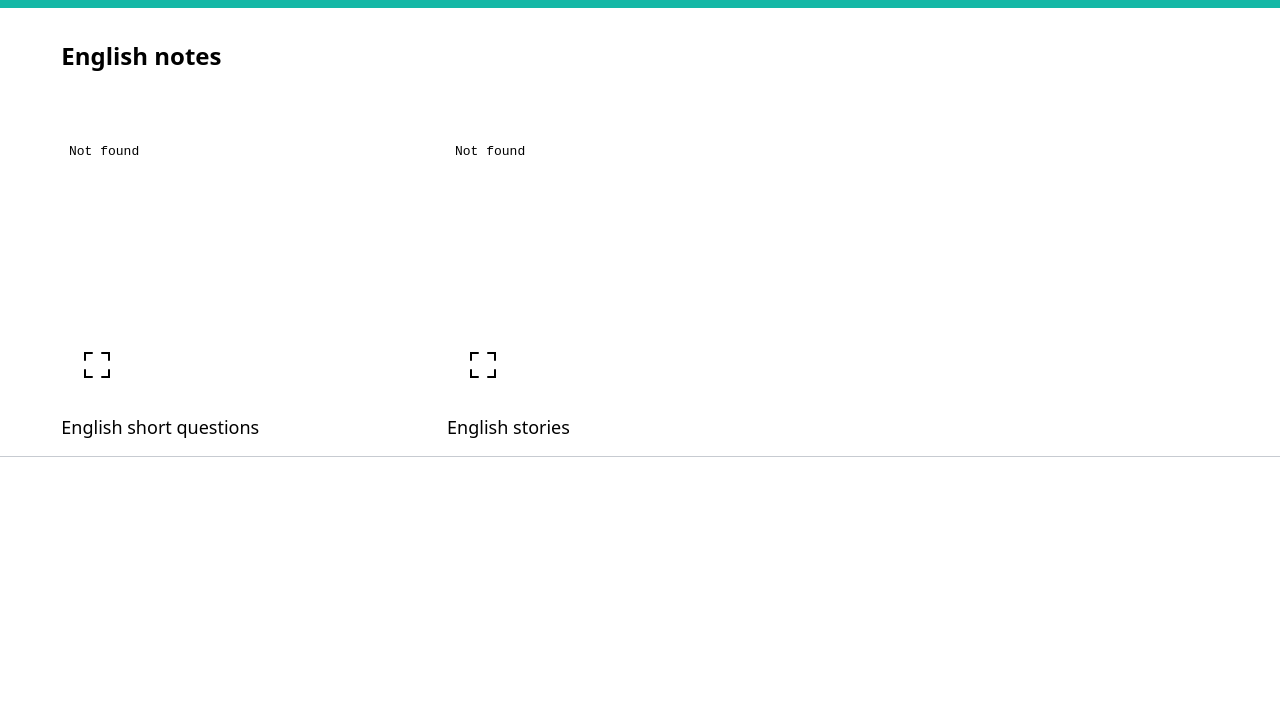
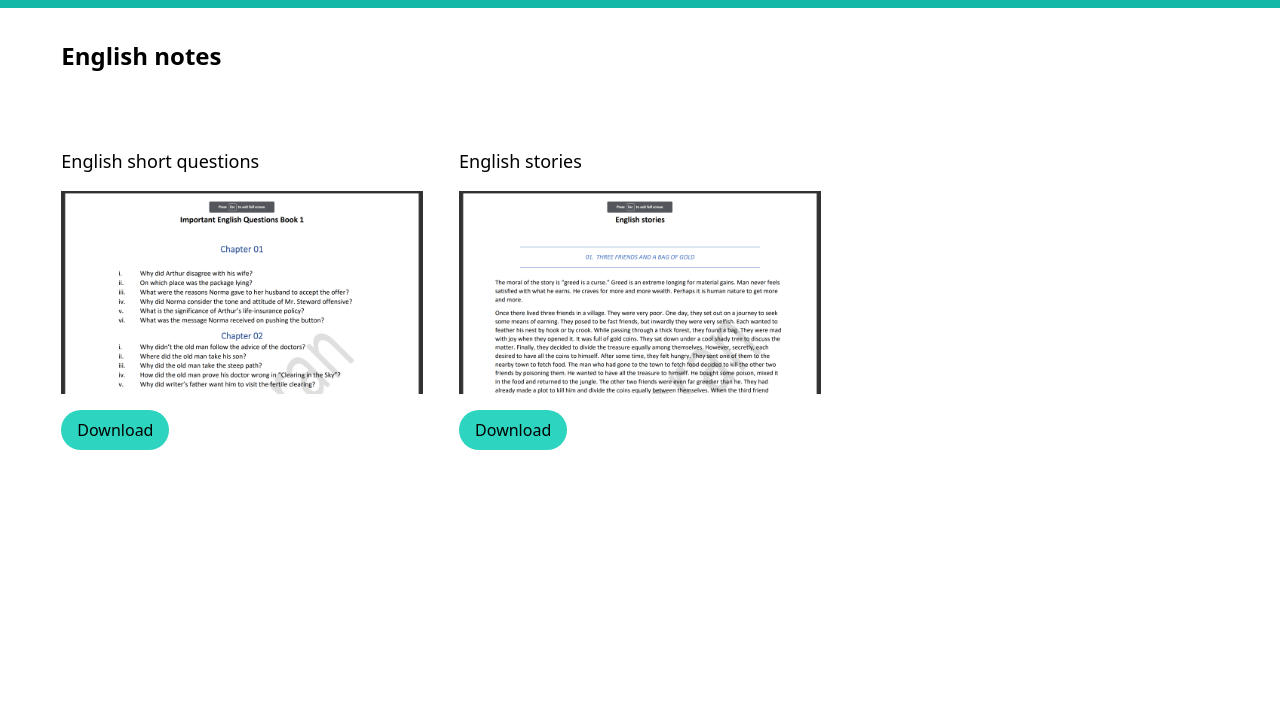
Before and after one commit to kamran8586/Kamran-1st--year-notes, a website: page index.html in a window 1280 px wide. Shown: the part 72-800 px from the top of the page. Drawn offline with Linux system fonts and the light colour scheme; files whose address does not match are found by name.

Commit message:
change iframe to photo

```diff
--- a/index.html
+++ b/index.html
@@ -43,7 +43,7 @@
           <div class="text-sm lg:flex-grow">
             <a
               href="#responsive-header"
-              class="block mt-4 lg:inline-block lg:mt-0 text-teal-200 hover:text-white mr-4"
+              class="block mt-4 lg:inline-block lg:mt-0 text-white hover:text-white mr-4"
             >
               Home
             </a>
@@ -76,39 +76,30 @@
         English notes
       </h3>
       <div
-        class="files md:grid lg:grid-cols-3 md:grid-cols-2 flex flex-col md:space-y-0 space-y-14 items-center lg:h-80"
+        class="files md:grid lg:grid-cols-3 md:grid-cols-2 gap-9 flex flex-col md:space-y-0 space-y-14 items-center lg:h-80"
       >
         <div class="file relative h-72 lg:h-5/6">
-          <iframe
-            src="pdf_files/1st Year English important short question book 1.pdf"
-            class="h-full"
-          >
-          </iframe>
           <p class="text-center md:text-left text-lg my-4">
             English short questions
           </p>
+          <img src="images/short_questions.png" alt="" />
           <a
             href="pdf_files/1st Year English important short question book 1.pdf"
+            class="bg-teal-400 hover:bg-teal-500 py-2 px-4 rounded-full mr-4 block w-fit mt-4"
+            >Download</a
           >
-            <img
-              src="icons/full screen.svg"
-              alt="full_screen"
-              class="full_screen z-50 w-8 block absolute left-5 bottom-4"
-          /></a>
         </div>
         <div class="file relative h-72 lg:h-5/6">
-          <iframe src="pdf_files/English stories .pdf" class="h-full"> </iframe>
           <p class="text-center md:text-left text-lg my-4">English stories</p>
-          <a href="pdf_files/English stories .pdf">
-            <img
-              src="icons/full screen.svg"
-              alt="full_screen"
-              class="full_screen z-50 w-8 block absolute left-5 bottom-4"
-          /></a>
+          <img src="images/stories.png" alt="" class="border-none" />
+          <a
+            href="pdf_files/English stories .pdf"
+            class="bg-teal-400 hover:bg-teal-500 py-2 px-4 rounded-full mr-4 block w-fit mt-4"
+            >Download</a
+          >
         </div>
       </div>
     </section>
-    <div class="h-[1px] bg-slate-600 my-8 opacity-30"></div>
   </body>
   <script src="javascript/control.js"></script>
 </html>
```
Also changed, not shown: dist/output.css.
